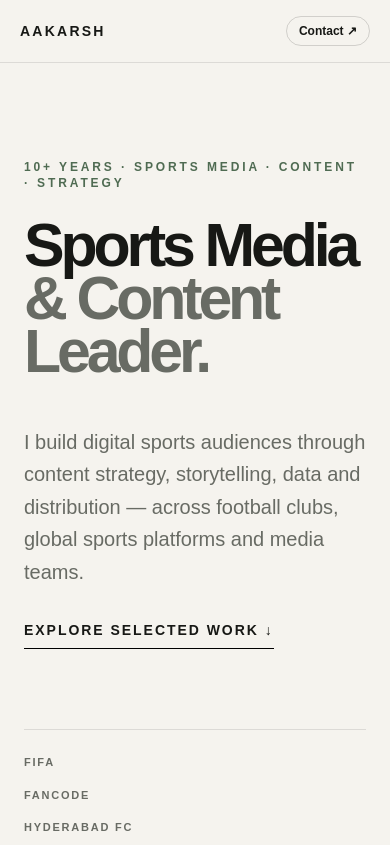
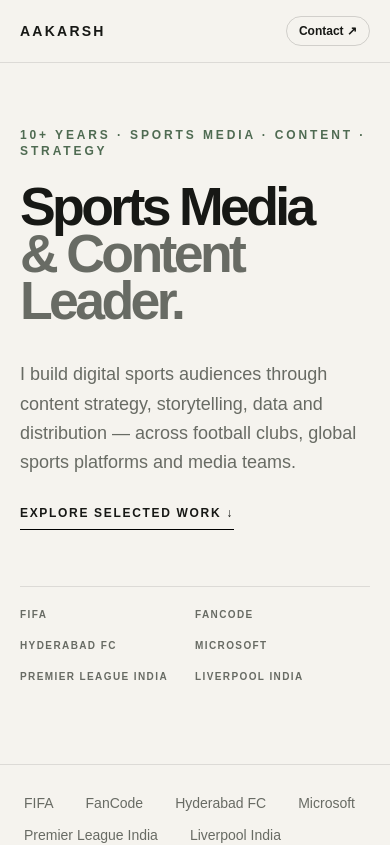
Before and after one commit to AakarshBot/aakars-portfolio-v2, a Next.js app: page / in a window 390 px wide. Shown: the top 845 px of the page. Built offline with nearby package versions, Linux system fonts and the light colour scheme.

Commit message:
Improve hero mobile typography, spacing and partner strip

```diff
--- a/src/components/Hero.tsx
+++ b/src/components/Hero.tsx
@@ -2,28 +2,28 @@
 
 export function Hero() {
   return (
-    <section id="top" className="mx-auto max-w-7xl px-6 pb-24 pt-24 lg:px-10 lg:pb-36 lg:pt-36">
+    <section id="top" className="mx-auto max-w-7xl px-5 pb-20 pt-16 sm:px-6 sm:pb-24 sm:pt-24 lg:px-10 lg:pb-36 lg:pt-36">
       <SectionLabel>10+ years · sports media · content · strategy</SectionLabel>
 
-      <h1 className="mt-7 max-w-6xl text-[clamp(3.8rem,9vw,9.5rem)] font-semibold leading-[0.87] tracking-[-0.068em]">
+      <h1 className="mt-6 max-w-6xl text-[clamp(3.35rem,9vw,9.5rem)] font-semibold leading-[0.88] tracking-[-0.068em] sm:mt-7">
         Sports Media
         <br />
         <span className="text-[var(--muted)]">&amp; Content Leader.</span>
       </h1>
 
-      <div className="mt-12 grid max-w-5xl gap-8 md:grid-cols-[1fr_250px] md:items-end">
-        <p className="max-w-3xl text-xl leading-relaxed text-[var(--muted)] md:text-2xl">
+      <div className="mt-9 grid max-w-5xl gap-7 sm:mt-12 sm:gap-8 md:grid-cols-[1fr_250px] md:items-end">
+        <p className="max-w-3xl text-lg leading-relaxed text-[var(--muted)] sm:text-xl md:text-2xl">
           I build digital sports audiences through content strategy, storytelling, data and distribution — across football clubs, global sports platforms and media teams.
         </p>
         <a
-          className="w-fit border-b border-black pb-2 text-sm font-semibold uppercase tracking-[0.14em] transition-opacity hover:opacity-50"
+          className="w-fit border-b border-black pb-2 text-xs font-semibold uppercase tracking-[0.14em] transition-opacity hover:opacity-50 sm:text-sm"
           href="#work"
         >
           Explore selected work ↓
         </a>
       </div>
 
-      <div className="mt-20 grid gap-4 border-t border-black/10 pt-6 text-[11px] font-semibold tracking-[0.16em] text-[var(--muted)] uppercase sm:grid-cols-2 md:grid-cols-3 lg:grid-cols-6">
+      <div className="mt-14 grid grid-cols-2 gap-y-4 border-t border-black/10 pt-5 text-[10px] font-semibold tracking-[0.14em] text-[var(--muted)] uppercase sm:mt-20 sm:grid-cols-2 sm:text-[11px] md:grid-cols-3 lg:grid-cols-6">
         <span>FIFA</span>
         <span>FanCode</span>
         <span>Hyderabad FC</span>
```
